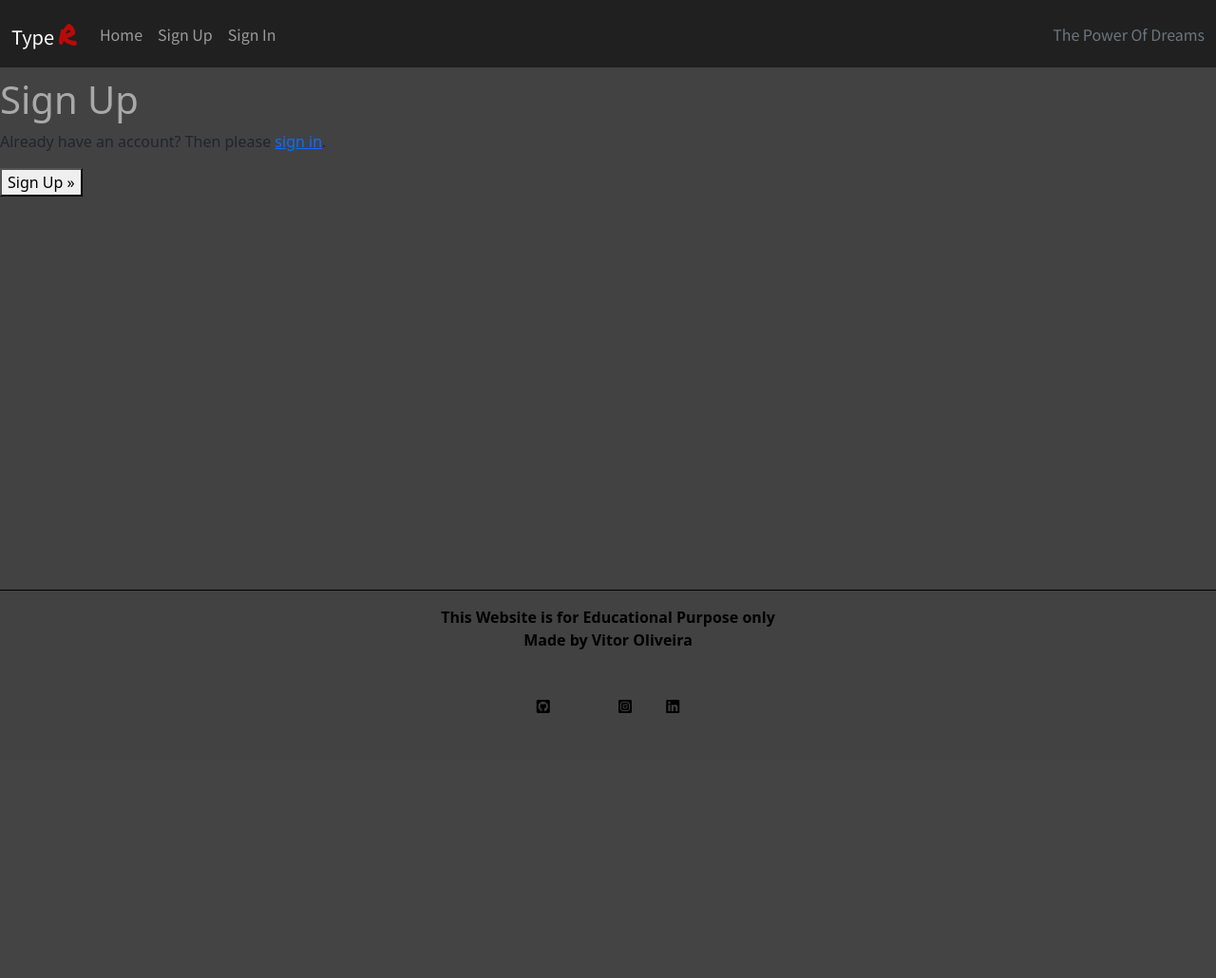
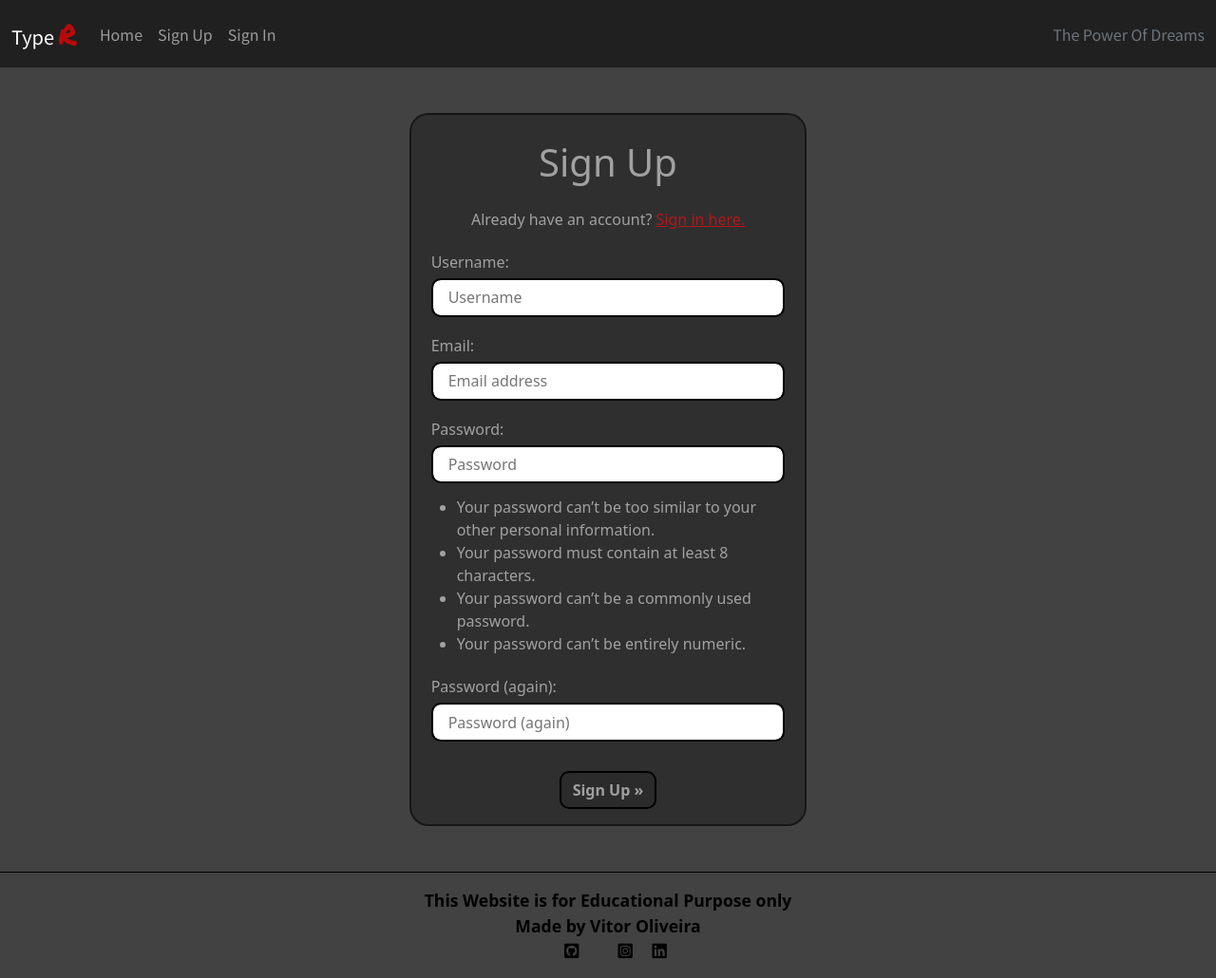
Before and after one commit to b1ndark/project4, a Django app: template templates/allauth/account/signup.html in a window 1280 px wide. Shown: the whole page at 95% size. Before the commit the page ends 751 px from the top, so only its background shows below. Run offline with Django 3.2, Linux system fonts and the light colour scheme; the template is opened without the code that fills it: most values are stand-ins (such as "Sample title", 1, 10 or a date in 2020).

Commit message:
restructure signup page and styling

```diff
--- a/static/css/style.css
+++ b/static/css/style.css
@@ -15,6 +15,7 @@
 
     /* Settings */
     --border: 1px solid #000000;
+    --boxshadow: 0 0 0 0.25rem rgba(235, 14, 14, 0.26);
 }
 
 /************************** Body **************************/
@@ -116,7 +117,7 @@ h1 {
 }
 
 .btn:focus {
-    box-shadow: 0 0 0 0.25rem rgba(235, 14, 14, 0.26);
+    box-shadow: var(--boxshadow);
 }
 
 .created-on {
@@ -185,6 +186,42 @@ img {
     border: 1px solid #3f3d3d;;
 }
 
+/************************** Forms **************************/
+
+.a-red {
+    color: rgba(235, 14, 14, 0.699);
+}
+
+.account-form {
+    text-align: left;
+}
+
+.account-form div {
+    display: flex;
+    flex-direction: column;
+    padding: 5px;
+}
+
+.account-form div input {
+    border-radius: 10px;
+    padding-left: 10px;
+    padding-right: 10px;
+    margin-top: 5px;
+    border: 2px solid #000000;
+    padding: 0.4rem 1rem;
+    background-clip: padding-box;
+}
+
+.account-form div input:focus {
+    box-shadow: var(--boxshadow);
+}
+
+.btn-display {
+    display: flex;
+    justify-content: center;
+}
+
+
 /************************** Footer **************************/
 
 footer {
@@ -197,6 +234,8 @@ footer {
     border-top: var(--border);
     color: var(--black);
     font-weight: bolder;
+    font-family: var(--main-title);
+    font-size: 1.2em;
 }
 
 footer a {
@@ -205,8 +244,7 @@ footer a {
 }
 
 .social-icon {
-    height: 2rem;
-    margin: 1rem;
+    height: 1rem;
 }
 
 footer a:hover {
@@ -223,6 +261,11 @@ footer a:hover {
     .card-img-top {
         width: 75%;
     }
+
+    .footer {
+        font-size: 1.1em;
+    }
+
 }
 
 @media screen and (max-width: 768px) {
@@ -235,4 +278,8 @@ footer a:hover {
     .card-img-top {
         width: 100%;
         }
+
+    .footer {
+        font-size: 1em;
+    }
 }
--- a/templates/allauth/account/signup.html
+++ b/templates/allauth/account/signup.html
@@ -5,17 +5,55 @@
 {% block head_title %}{% trans "Signup" %}{% endblock head_title %}
 
 {% block content %}
-<h1>{% trans "Sign Up" %}</h1>
+<!--            Log Out Page            -->
+<div class="container-fluid">
+    <div class="row text-center">
+        <div class="col-sm-12 col-md-8 col-lg-6 col-xl-4 mt-5 mb-5">
+            <div class="row card-body card">
+                <!--            Title            -->
+                <h1 class="pb-3">{% trans "Sign Up" %}</h1>
 
-<p>{% blocktrans %}Already have an account? Then please <a href="{{ login_url }}">sign in</a>.{% endblocktrans %}</p>
+                <!--            If already has a Login           -->
+                <p>{% blocktrans %}Already have an account? <a href="{{ login_url }}" class="a-red">Sign in here.</a>{% endblocktrans %}</p>
 
-<form class="signup" id="signup_form" method="post" action="{% url 'account_signup' %}">
-  {% csrf_token %}
-  {{ form.as_p }}
-  {% if redirect_field_value %}
-  <input type="hidden" name="{{ redirect_field_name }}" value="{{ redirect_field_value }}" />
-  {% endif %}
-  <button type="submit">{% trans "Sign Up" %} &raquo;</button>
-</form>
+                <!--            Log Up Form            -->
+                <form class="signup account-form" id="signup_form" method="post" action="{% url 'account_signup' %}">
+                    {% csrf_token %}
+                    <input type="hidden" name="csrfmiddlewaretoken"
+                        value="qxhl0ZHzKtDxAcVkb3MhCzLDhnFobqntdn27GQDUh77zanirasPYKca7T5bl1nAj">
+                    <div class="mb-2 form-display">
+                        <label for="id_username">Username:</label> <input type="text" name="username" placeholder="Username"
+                            autocomplete="username" minlength="1" maxlength="150" required="" id="id_username">
+                    </div>
+                    <div class="mb-2 form-display">
+                        <label for="id_email">Email:</label> <input type="email" name="email" placeholder="Email address"
+                            autocomplete="email" maxlength="320" id="id_email" required>
+                    </div>
+                    <div class="mb-2 form-display">
+                        <label for="id_password1">Password:</label> <input type="password" name="password1" placeholder="Password"
+                            autocomplete="new-password" required="" id="id_password1"> <span class="helptext"></span>
+                    </div>
+                    <ul>
+                        <li>Your password can’t be too similar to your other personal information.</li>
+                        <li>Your password must contain at least 8 characters.</li>
+                        <li>Your password can’t be a commonly used password.</li>
+                        <li>Your password can’t be entirely numeric.</li>
+                    </ul>
+                    <p></p>
+                    <div class="mb-2 form-display">
+                        <label for="id_password2">Password (again):</label> <input type="password" name="password2"
+                            placeholder="Password (again)" autocomplete="new-password" required="" id="id_password2">
+                    </div>
+                    {% if redirect_field_value %}
+                    <input type="hidden" name="{{ redirect_field_name }}" value="{{ redirect_field_value }}" />
+                    {% endif %}
+                </form>
+                <div class="btn-display">
+                    <button type="submit" class="btn btn-signup">{% trans "Sign Up" %} &raquo;</button>
+                </div>
+            </div>
+        </div>
+    </div>
+</div>
 
 {% endblock content %}
```
